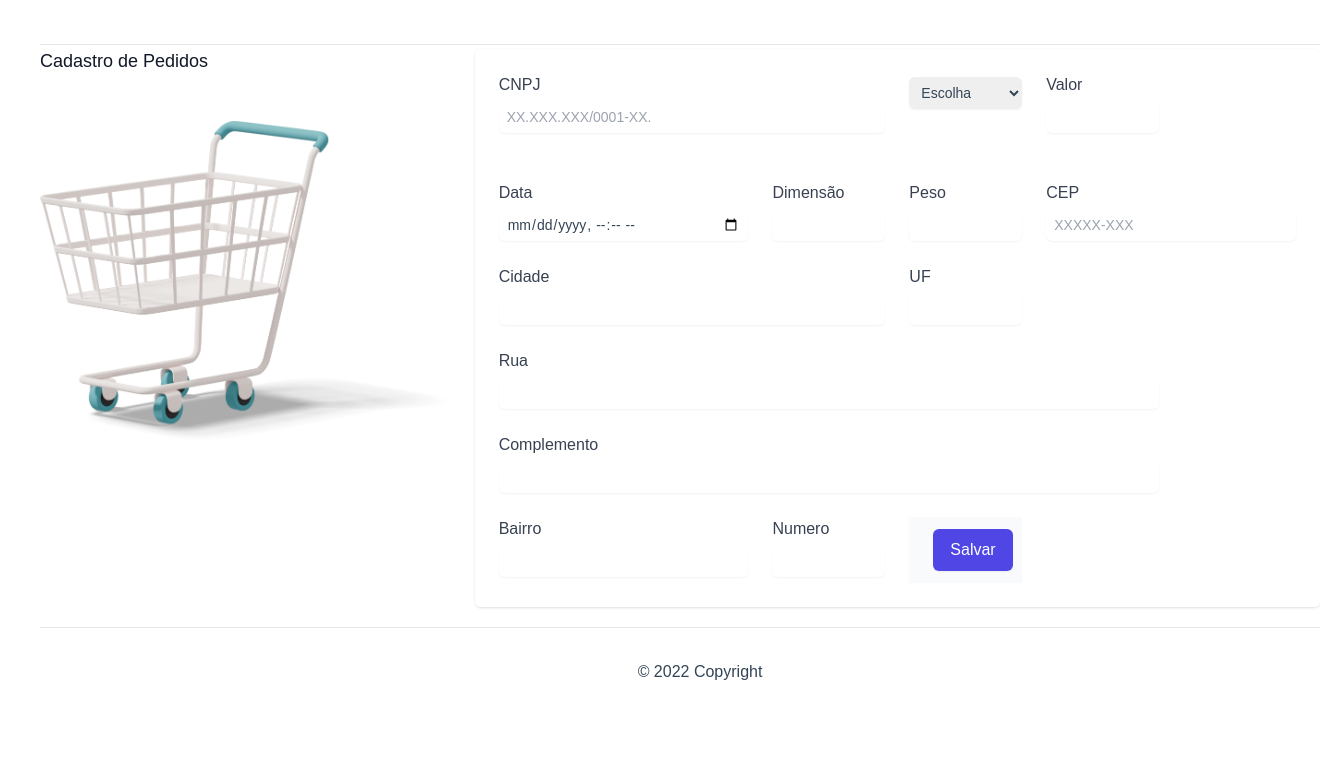
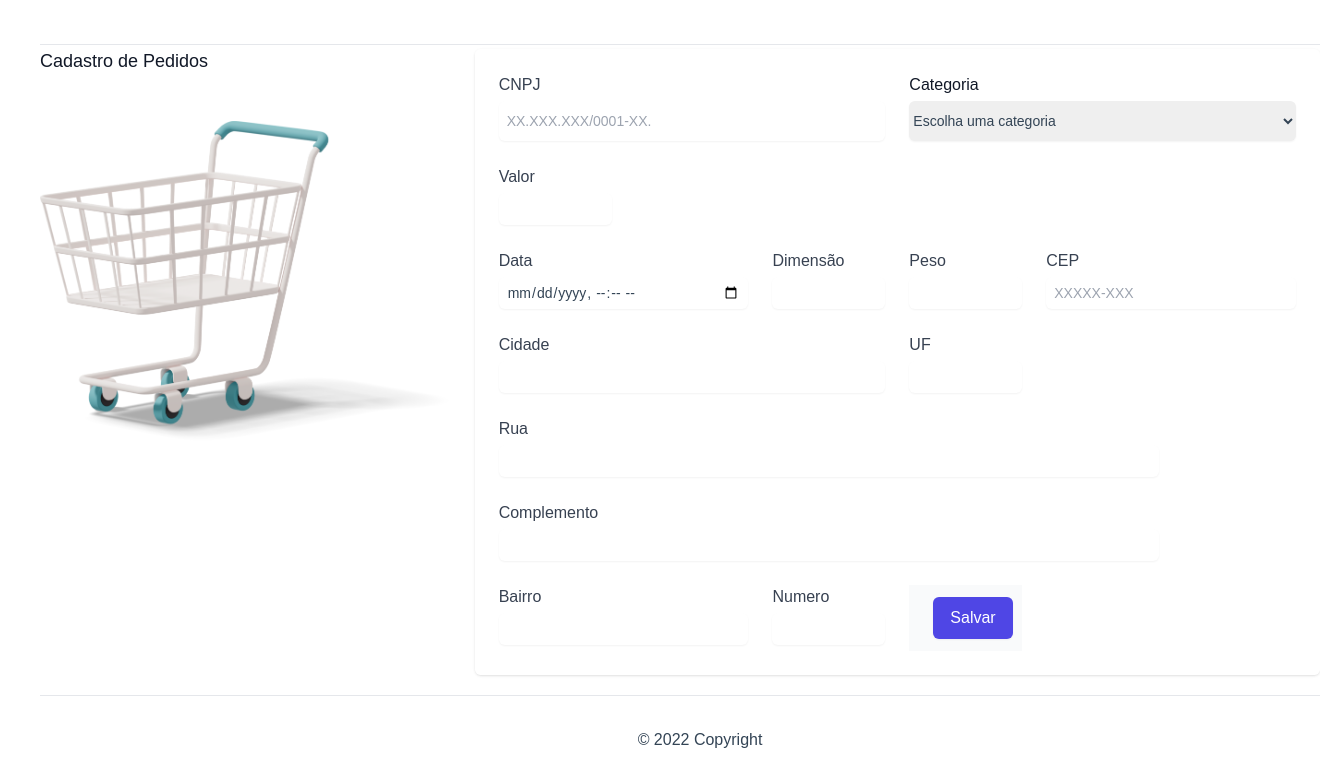
Before and after one commit to Denislfs/projeto-interdisciplinar-2, a PHP site: page /cadastropedido.php in a window 1320 px wide. Shown: the part 132-896 px from the top of the page. Before the commit the page ends 812 px from the top, so only its background shows below. Run offline with PHP 8.4, Linux system fonts and the light colour scheme; some libraries are stand-ins or nearby versions.

Commit message:
Correção do layout da categoria

```diff
--- a/cadastropedido.php
+++ b/cadastropedido.php
@@ -38,18 +38,25 @@ require_once('header.php');
               <div class="grid grid-cols-6 gap-6">
                 <div class="col-span-6 sm:col-span-3">
                   <label for="first-name" class="block text-base font-medium text-gray-700">CNPJ</label>
-                  <input type="number" name="cnpj" id="cnpj" placeholder="XX.XXX.XXX/0001-XX." class="px-2 h-8 mt-1 focus:ring-indigo-500 focus:border-indigo-500 block w-full shadow-sm sm:text-sm border-gray-300 rounded-md">
+                  <input type="number" name="cnpj" id="cnpj" placeholder="XX.XXX.XXX/0001-XX." class="px-2 h-10 mt-1 focus:ring-indigo-500 focus:border-indigo-500 block w-full shadow-sm sm:text-sm border-gray-300 rounded-md">
                 </div>
-                <div class="col-span-6 sm:col-span-3 lg:col-span-1">
+                <div class="col-span-6 sm:col-span-3">
+                  <label for="id_categoria" class="block mb-1 text-base font-medium text-gray-900 text-gray-700">Categoria</label>
+                  <select id="id_categoria" name="id_categoria" class="h-10 focus:border-indigo-500 block w-full shadow-sm sm:text-sm border-gray-300 rounded-md">
+                    <option selected>Escolha uma categoria</option>
+                    <option value="1">Alimentício</option>
+                  </select>
+                </div>
+                <!--
+                <div class="col-span-6 sm:col-span-3">
                   <label for="id_categoria" class="sr-only block text-base font-medium text-gray-700">Selecione</label>
                   <select id="id_categoria" name="id_categoria" class="px-2 h-8 mt-1 focus:ring-indigo-500 focus:border-indigo-500 block w-full shadow-sm sm:text-sm border-gray-300 rounded-md">
                     <option value="">Escolha</option>
                     <option value="1">alimentício</option>
                     <option value="0">nda</option>
-                    <!--<input type="number" name="categoria" id="categoria" class="px-2 h-8 mt-1 focus:ring-indigo-500 focus:border-indigo-500 block w-full shadow-sm sm:text-sm border-gray-300 rounded-md">-->
                   </select><br><br>
                 </div>
-
+      -->
                 <div class="col-span-6 sm:col-span-3 lg:col-span-1">
                   <label for="valor" class="block text-base font-medium text-gray-700">Valor</label>
                   <input type="number" name="valor" id="valor" class="px-2 h-8 mt-1 focus:ring-indigo-500 focus:border-indigo-500 block w-full shadow-sm sm:text-sm border-gray-300 rounded-md">
```
